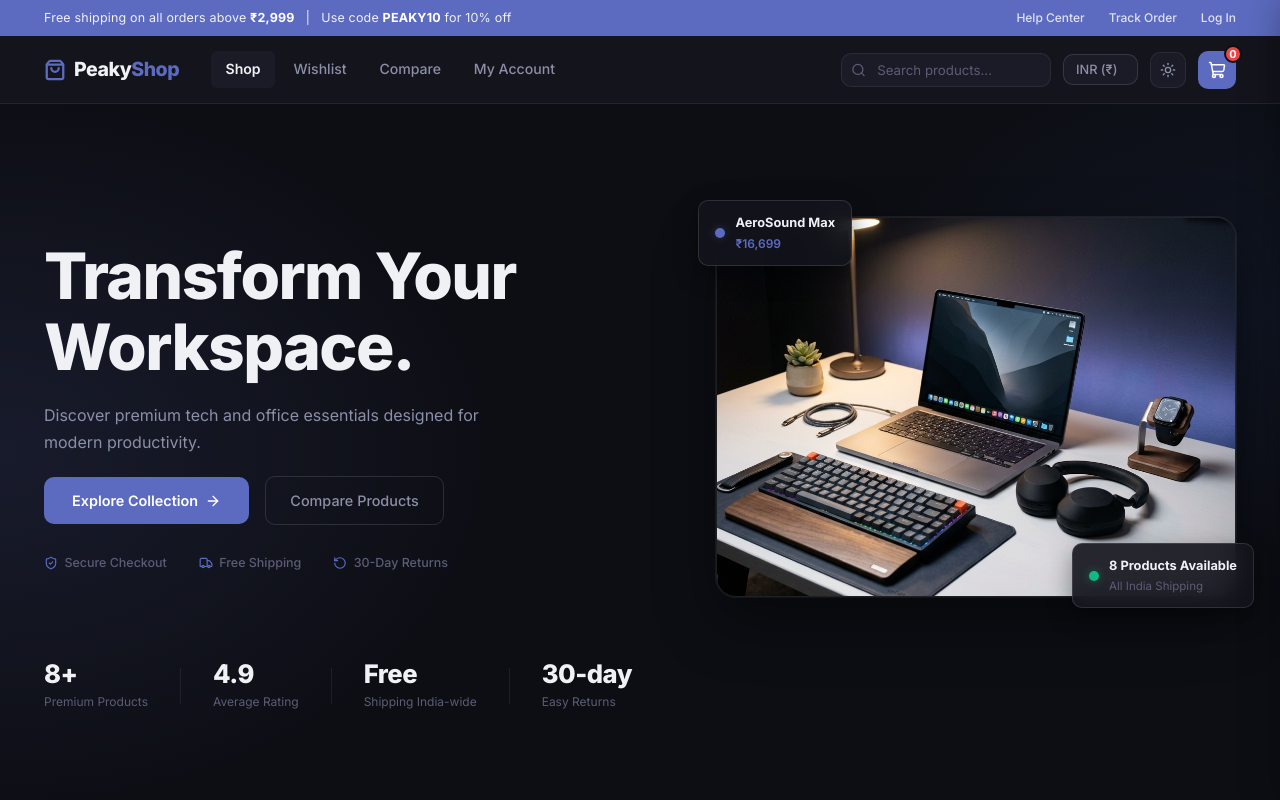
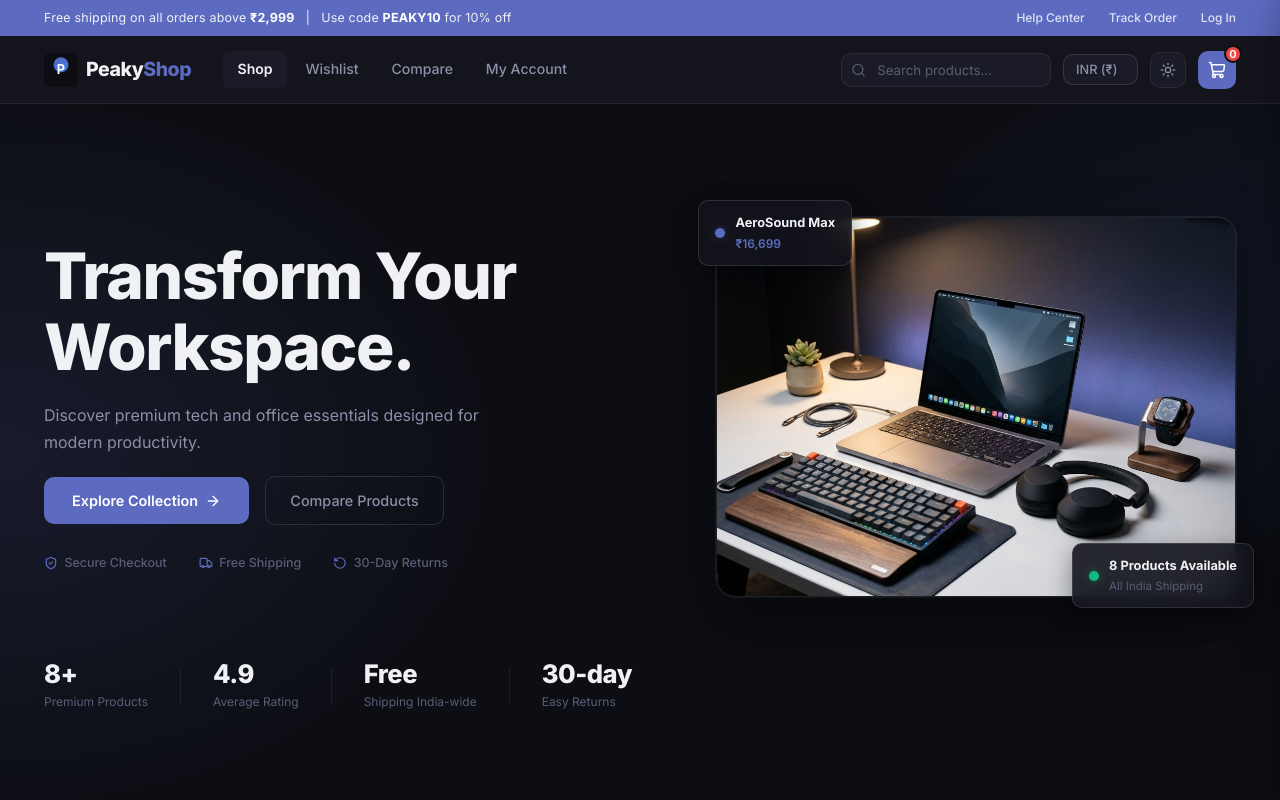
Before and after one commit to BurhanuddinLokhandwala10/DevOps_Project, a website: page frontend/public/index.html in a window 1280 px wide. Shown: the top 800 px of the page. Drawn offline with nearby package versions, Linux system fonts and the light colour scheme; no server answers.

Commit message:
feat(frontend): replace logo with new SVG and styles

```diff
--- a/frontend/public/index.html
+++ b/frontend/public/index.html
@@ -38,7 +38,7 @@
     <div class="nav-container">
       <!-- Logo -->
       <div class="nav-logo" id="logo-nav">
-        <i data-lucide="shopping-bag" class="logo-icon"></i>
+        <img src="logo.svg" class="logo-img" alt="PeakyShop logo">
         <span class="logo-text">Peaky<span class="logo-accent">Shop</span></span>
       </div>
 
@@ -571,7 +571,7 @@
         <!-- Brand Column -->
         <div class="footer-brand-col">
           <div class="footer-logo">
-            <i data-lucide="shopping-bag"></i>
+            <img src="logo.svg" alt="PeakyShop logo" class="footer-logo-img">
             <span>Peaky<span class="footer-logo-accent">Shop</span></span>
           </div>
           <p class="footer-tagline">Premium workspace essentials and electronics for the modern professional.</p>
--- a/frontend/public/style.css
+++ b/frontend/public/style.css
@@ -229,6 +229,12 @@ img {
   stroke-width: 2.5px;
 }
 
+.logo-img {
+  width: 34px;
+  height: 34px;
+  display: block;
+}
+
 .logo-text {
   font-size: 1.22rem;
   font-weight: 800;
```
Also changed, not shown: frontend/public/logo.svg (added).
